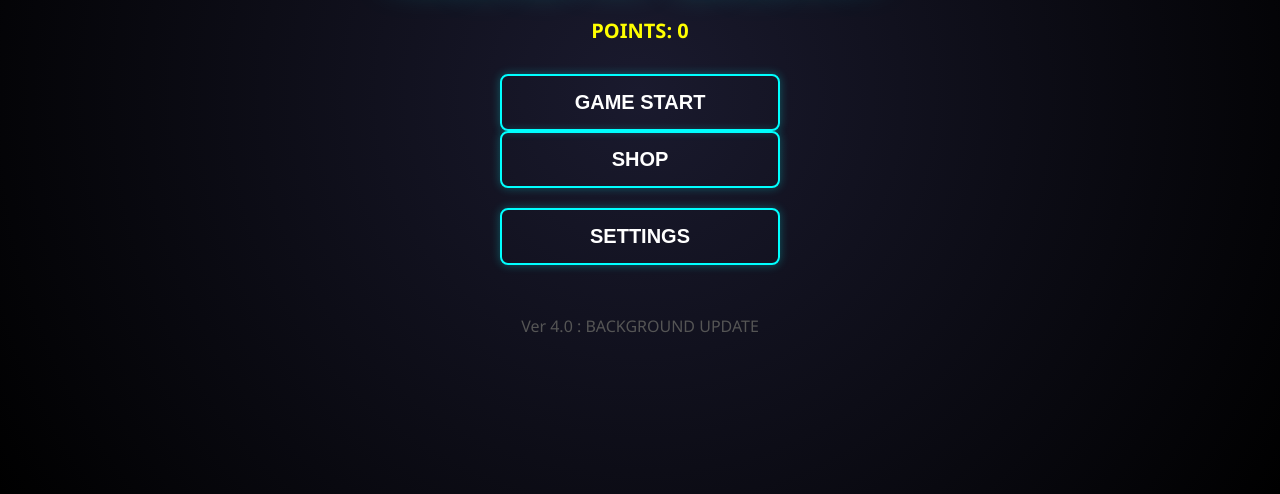
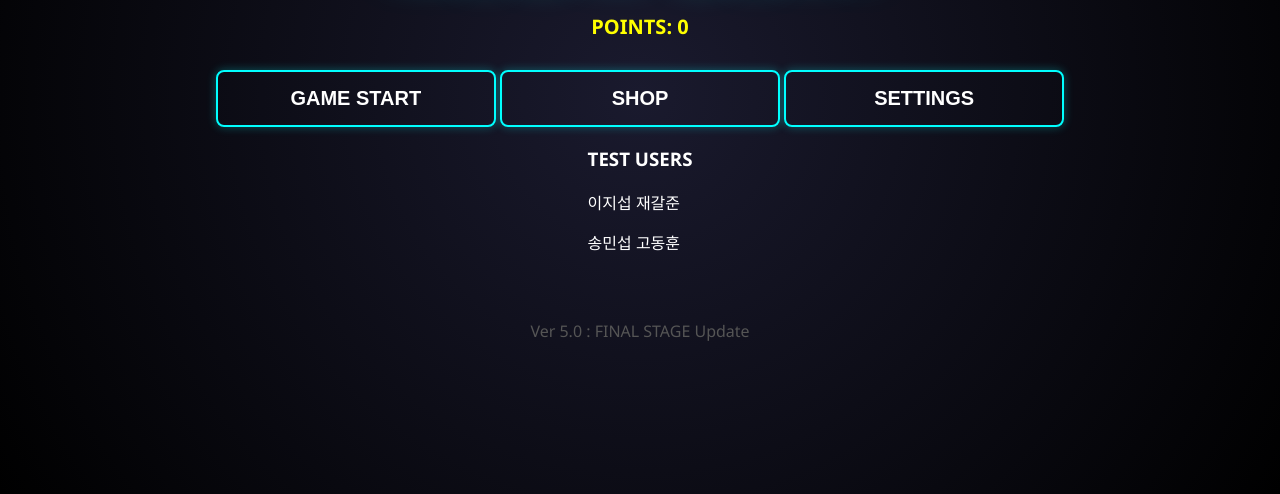
Before and after one commit to dyspro0711/N, a plain HTML site: page index.html in a window 1280 px wide. Shown: the part 306-800 px from the top of the page. Drawn offline with Linux system fonts and the light colour scheme.

Commit message:
Update index.html

```diff
--- a/index.html
+++ b/index.html
@@ -3,7 +3,7 @@
 <head>
     <meta charset="UTF-8">
     <meta name="viewport" content="width=device-width, initial-scale=1.0">
-    <title>Neon Rhythm Game : Backgrounds</title>
+    <title>Neon Rhythm Game : Final Ver</title>
     <link rel="stylesheet" href="style.css">
 </head>
 <body>
@@ -13,17 +13,27 @@
         <div class="user-info">
             <span id="user-points">POINTS: 0</span>
         </div>
-        <button class="menu-btn" onclick="openModeSelect()">GAME START</button>
-        <button class="menu-btn" onclick="openShop()">SHOP</button>
-        <button class="menu-btn" onclick="openSettings()" style="margin-top:20px;">SETTINGS</button>
-        <p class="footer">Ver 4.0 : BACKGROUND UPDATE</p>
+
+        <div class="menu-container">
+            <button class="menu-btn" onclick="openModeSelect()">GAME START</button>
+            <button class="menu-btn" onclick="openShop()">SHOP</button>
+            <button class="menu-btn" onclick="openSettings()">SETTINGS</button>
+        </div>
+
+        <div class="test-users">
+            <h3>TEST USERS</h3>
+            <p>이지섭 재갈준</p>
+            <p>송민섭 고동훈</p>
+        </div>
+
+        <p class="footer">Ver 5.0 : FINAL STAGE Update</p>
     </div>
 
     <div id="mode-select-screen" class="screen hidden">
         <h2>SELECT MODE</h2>
         <div class="menu-buttons">
             <button class="menu-btn" onclick="startPracticeMode()">PRACTICE<br><span style="font-size:14px; color:#aaa;">Random / Custom Speed</span></button>
-            <button class="menu-btn" onclick="openStageSelect()">STAGE MODE<br><span style="font-size:14px; color:#aaa;">Fixed Patterns (1~13)</span></button>
+            <button class="menu-btn" onclick="openStageSelect()">STAGE MODE<br><span style="font-size:14px; color:#aaa;">Fixed Patterns (1~14)</span></button>
             <button class="menu-btn" onclick="startInfinityMode()">INFINITY<br><span style="font-size:14px; color:#aaa;">Speed Up (Max 15)</span></button>
         </div>
         <button class="menu-btn small back-btn" onclick="backToTitle()">BACK</button>
@@ -34,12 +44,10 @@
         <div class="shop-header">
             <span id="shop-points">POINTS: 0</span>
         </div>
-
         <div class="shop-tabs">
             <button class="shop-tab active" onclick="switchShopTab('note')">NOTE SKINS</button>
             <button class="shop-tab" onclick="switchShopTab('bg')">BACKGROUNDS</button>
         </div>
-
         <div class="shop-grid" id="shop-grid">
             </div>
         <button class="menu-btn small back-btn" onclick="backToTitle()">BACK</button>
@@ -56,7 +64,6 @@
         <div class="modal-content">
             <h2>SETTINGS</h2>
             <p class="sub-text">Applies to Practice Mode Only</p>
-
             <div class="setting-section">
                 <h3>KEY CONFIG</h3>
                 <div class="key-config-row">
@@ -81,7 +88,6 @@
 
     <div id="game-screen" class="screen hidden">
         <div class="main-layout">
-
             <div class="side-panel left">
                 <div class="panel-box info-box">
                     <h2 id="mode-title">MODE</h2>
@@ -140,7 +146,6 @@
                     <div class="label">LIFE</div>
                     <div class="hearts" id="lives">❤️❤️❤️</div>
                 </div>
-
                 <div id="infinity-stats" class="hidden">
                     <div class="panel-box max-combo-box">
                         <div class="label">MAX COMBO</div>
```
